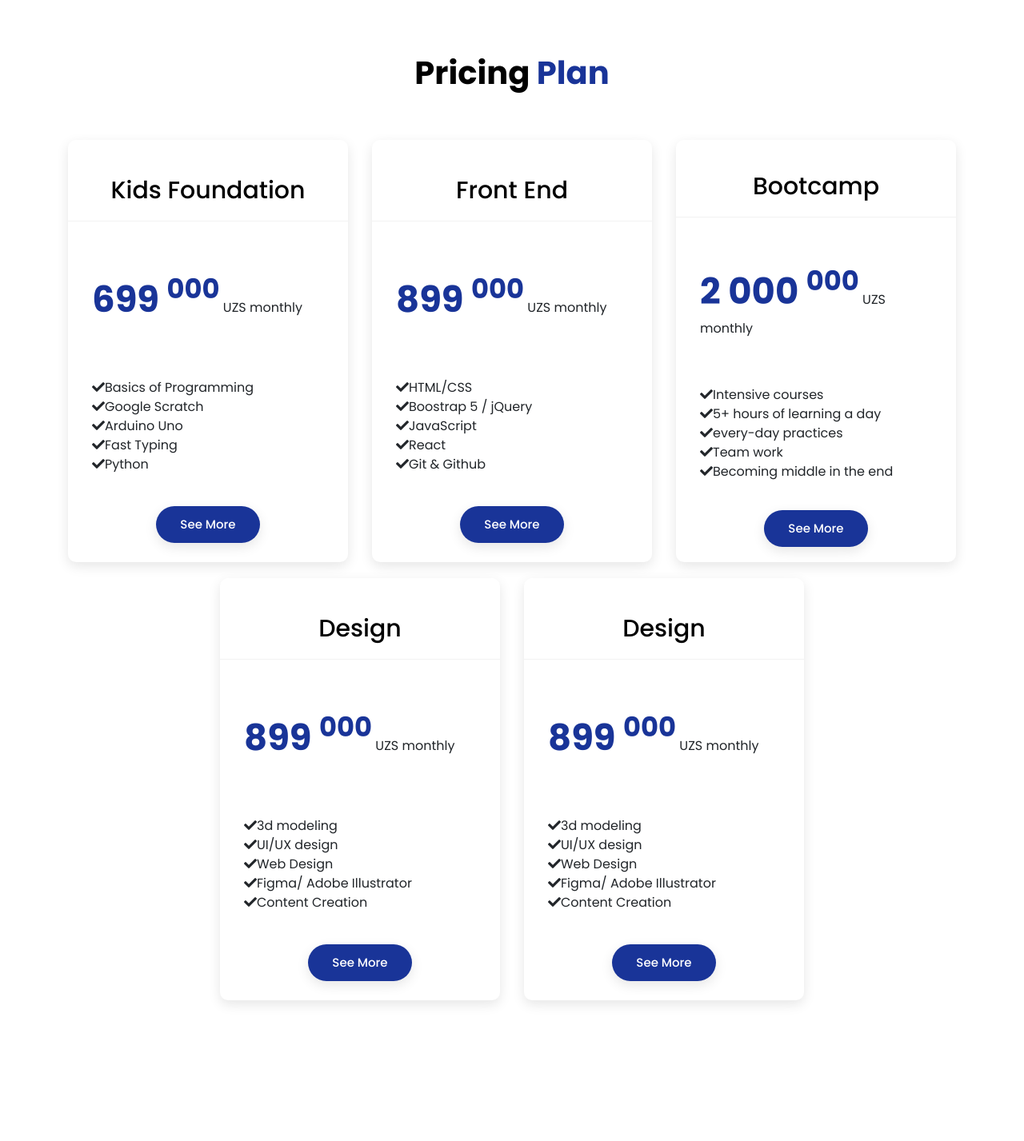
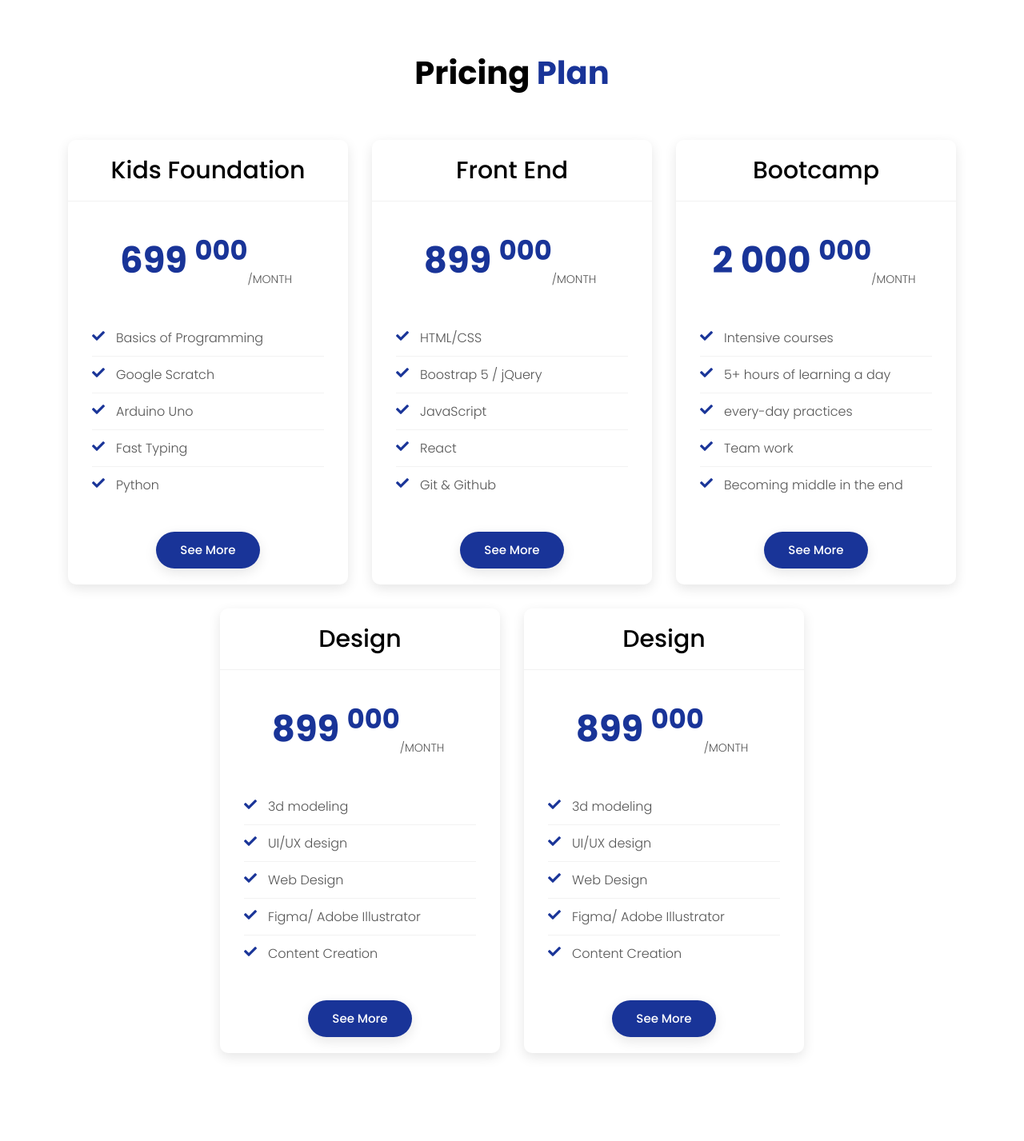
Before and after one commit to Dawroun/IlmHub, a PHP site: page / in a window 1280 px wide. Shown: the part 4316-5743 px from the top of the page at 80% size. Before the commit the page ends 5572 px from the top, so only its background shows below. Run offline with PHP 8.4, Linux system fonts and the light colour scheme.

Commit message:
done with pricing section

```diff
--- a/css/style.css
+++ b/css/style.css
@@ -784,11 +784,11 @@ a {
 .pricing-plan {
   box-shadow: var(--shadow-black-100);
   border-radius: 10px;
-  min-height: 33rem;
+  /* min-height: 33rem; */
   display: flex;
   flex-direction: column;
   justify-content: space-evenly;
-  margin-bottom: 20px;
+  margin-bottom: 30px;
 }
 
 .pricing-plan .pricing-header {
@@ -807,9 +807,17 @@ a {
 
 .pricing-plan .pricing-price {
   padding: 40px 30px;
+  display: flex;
+  justify-content: center;
+  /* line-height: 0.7; */
 }
 
 .pricing-plan .pricing-price .currency {
+  font-size: 16px;
+  font-weight: 300;
+  color: var(--black-400);
+  /* margin-right: 50px;
+  align-self: flex-start; */
 }
 
 .pricing-plan .pricing-price .price {
@@ -819,13 +827,41 @@ a {
 }
 
 .pricing-plan .pricing-price .period {
+  font-size: 14px;
+  font-weight: 300;
+  color: var(--black-400);
+  margin-right: 5px;
+  align-self: flex-end;
+  text-transform: uppercase;
 }
 
 .pricing-plan .pricing-body {
   padding: 0 30px;
 }
 
+.pricing-plan .pricing-body ul li {
+  font-size: 16px;
+  font-weight: 300;
+  color: var(--black-400);
+  padding: 10px 0 10px 30px;
+  border-bottom: 1px solid var(--black-alpha-100);
+  line-height: 25px;
+  position: relative;
+}
+
+.pricing-plan .pricing-body ul li:last-child {
+  border-bottom: none;
+}
+
+.pricing-plan .pricing-body ul li i {
+  color: var(--main-color);
+  position: absolute;
+  left: 0;
+  top: 12px;
+}
+
 .pricing-plan .pricing-footer {
-  /* padding: 20px 30px; */
-  align-self: center;
+  padding: 20px 30px;
+  /* align-self: center; */
+  text-align: center;
 }
--- a/index.html
+++ b/index.html
@@ -427,8 +427,8 @@
             </div>
             <div class="pricing-price">
               <span class="price"> 699 <sup>000</sup></span>
-              <span class="currency">UZS</span>
-              <span class="period">monthly</span>
+              <!-- <span class="currency">UZS</span> -->
+              <span class="period">/month</span>
 
             </div>
             <div class="pricing-body">
@@ -453,8 +453,8 @@
             </div>
             <div class="pricing-price">
               <span class="price"> 899 <sup>000</sup></span>
-              <span class="currency">UZS</span>
-              <span class="period">monthly</span>
+              <!-- <span class="currency">UZS</span> -->
+              <span class="period">/month</span>
 
             </div>
             <div class="pricing-body">
@@ -479,8 +479,8 @@
             </div>
             <div class="pricing-price">
               <span class="price">2 000 <sup>000</sup></span>
-              <span class="currency">UZS</span>
-              <span class="period">monthly</span>
+              <!-- <span class="currency">UZS</span> -->
+              <span class="period">/month</span>
 
             </div>
             <div class="pricing-body">
@@ -505,8 +505,8 @@
             </div>
             <div class="pricing-price">
               <span class="price"> 899 <sup>000</sup></span>
-              <span class="currency">UZS</span>
-              <span class="period">monthly</span>
+              <!-- <span class="currency">UZS</span> -->
+              <span class="period">/month</span>
 
             </div>
             <div class="pricing-body">
@@ -531,8 +531,8 @@
             </div>
             <div class="pricing-price">
               <span class="price"> 899 <sup>000</sup></span>
-              <span class="currency">UZS</span>
-              <span class="period">monthly</span>
+              <!-- <span class="currency">UZS</span> -->
+              <span class="period">/month</span>
 
             </div>
             <div class="pricing-body">
@@ -555,6 +555,14 @@
     </div>
   </section>
   <!-- PRICING SECTION END-->
+
+
+  <!-- TEAM SECTION START-->
+
+
+
+
+  <!-- TEAM SECTION START-->
 
   <!-- Video Popup Start-->
   <div class="video-popup">
```
